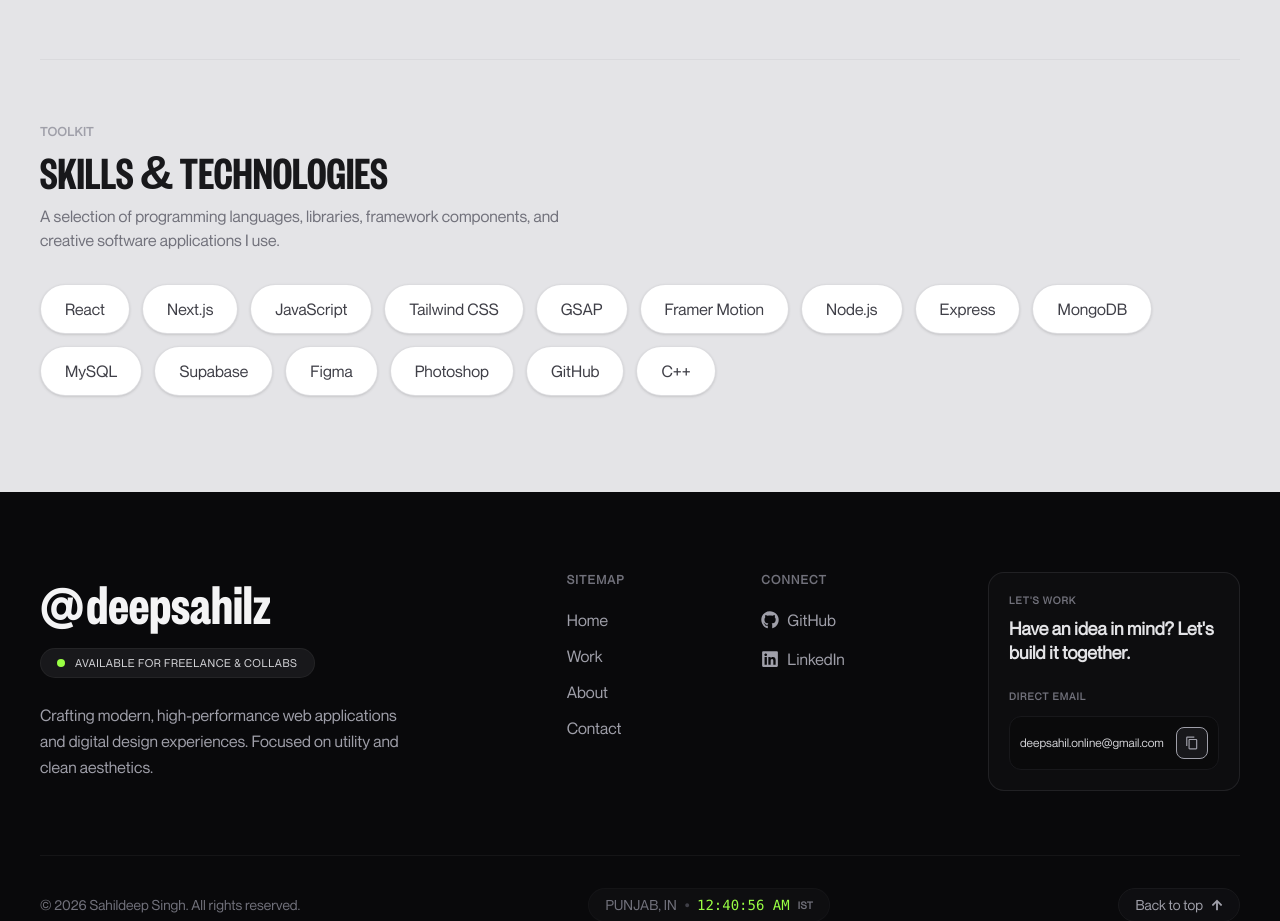
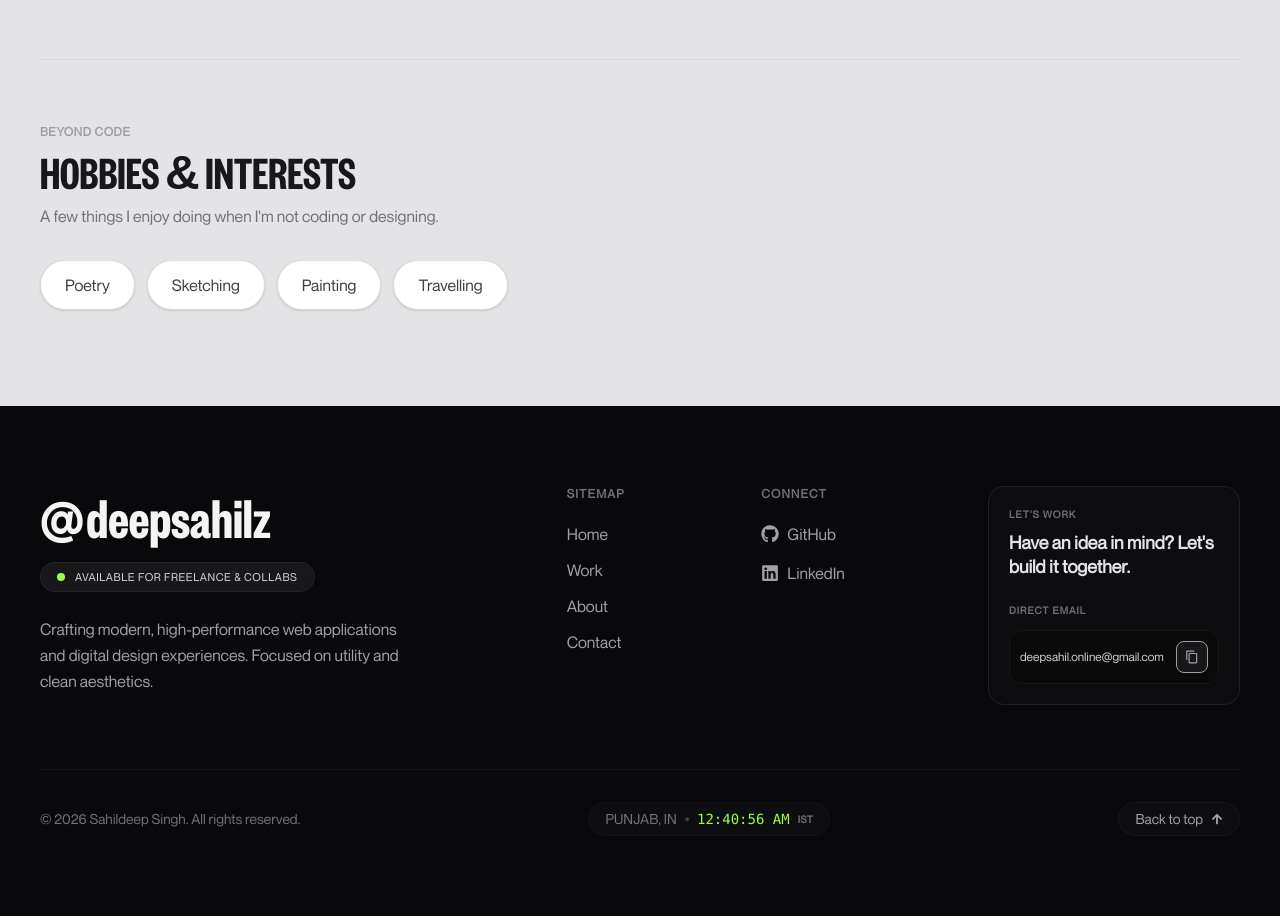
Before and after one commit to deepsahilz/deepsahilz-portfolio-reactjs, a React (Vite) app in the folder client/: page /about in a window 1280 px wide. Shown: the part 1340-2261 px from the top of the page. Built offline with nearby package versions, Linux system fonts and the light colour scheme.

Commit message:
minor fixes

```diff
--- a/client/src/components/HeroSection.jsx
+++ b/client/src/components/HeroSection.jsx
@@ -111,7 +111,7 @@
         <div className='relative h-full w-full '>
           <div className='w-full flex h-full justify-center items-center '>
 
-            <div className='text-center w-full absolute top-[50%] left-[50%] -translate-x-1/2 -translate-y-1/2 flex flex-col items-center px-8 md:px-10'>
+            <div className='text-center w-full absolute top-[50%] left-[50%] -translate-x-1/2 -translate-y-1/2 flex flex-col items-center px-4 md:px-10'>
               <div className='flex items-center justify-center flex-col text-4xl sm:text-6xl md:text-8xl lg:text-[7rem] font-semibold mb-6 md:mb-10 w-full'>
                 <h1 className='flex flex-wrap items-center justify-center tracking-tight text-center leading-none'>
                   <span className='mr-2 md:mr-0'> Hello </span>
@@ -148,14 +148,17 @@
         </div>
       </div>
 
-      <div className='absolute pointer-events-none z-[100] top-0 bottom-0 w-full h-full'>
-        <div className='border-zinc-400 absolute top-6 left-[15.5px] right-[16px] rounded-tl-3xl border-l-2 border-t-2 rounded-tr-3xl h-[18rem] md:top-10 md:left-[25.5px] md:right-[26px] md:rounded-tl-4xl md:border-l-3 md:border-t-3 md:rounded-tr-4xl md:h-[26rem]'></div>
-        <div className='border-zinc-400 absolute bottom-[8.5rem] left-[15.5px] rounded-bl-3xl border-b-2 border-l-2 w-[3rem] h-12 md:bottom-[12.8rem] md:left-[25.5px] md:rounded-bl-4xl md:border-b-3 md:border-l-3 md:w-[5rem] md:h-20'></div>
-        <div className='border-zinc-400 absolute bottom-[60px] left-[45px] rounded-tr-[3rem] border-r-2 border-t-2 w-[4rem] h-[3.5rem] md:bottom-[95.5px] md:left-[75px] md:rounded-tr-[6rem] md:border-r-3 md:border-t-3 md:w-[8rem] md:h-[7rem]'></div>
-        <div className='border-zinc-400 absolute bottom-[1.8rem] left-[4.8rem] right-[4.8rem] rounded-b-3xl border-b-2 border-r-2 border-l-2 h-10 md:bottom-[2.5rem] md:left-[12.55rem] md:right-auto md:min-w-[67.25vw] md:w-[69.69rem] md:h-14 md:border-b-3 md:border-r-3 md:border-l-3 md:rounded-b-4xl'></div>
-        <div className='border-zinc-400 absolute bottom-[5.2rem] right-[16px] rounded-br-3xl border-b-2 border-r-2 w-[5rem] h-12 md:bottom-[7.76rem] md:right-[25.5px] md:rounded-br-4xl md:border-b-3 md:border-r-3 md:w-[9rem] md:h-20'></div>
-        <div className='border-zinc-400 absolute bottom-[52px] right-[45px] rounded-tl-3xl border-l-2 border-t-2 w-[4.25rem] h-[2rem] md:bottom-[78.5px] md:right-[75px] md:rounded-tl-4xl md:border-l-3 md:border-t-3 md:w-[8.25rem] md:h-[3rem]'></div>
-        <div className='border-zinc-400 absolute top-6 right-[16px] rounded-tr-3xl border-r-2 border-t-2 w-4 h-[20rem] md:top-10 md:right-[26px] md:rounded-tr-4xl md:border-r-3 md:border-t-3 md:w-7 md:h-[31rem]'></div>
+      <div className='absolute pointer-events-none hidden z-[100] xl:block top-0 bottom-0 w-full h-full'>
+        {/* <div className='border-zinc-400 absolute top-0 left-12 rounded-br-4xl border-r-3 border-b-3 w-[9.5rem] h-[82px]'></div> */}
+        {/* <div className='border-zinc-400 absolute top-10  left-12  border-t-3 w-[9.5rem] h-20'></div> */}
+        <div className='border-zinc-400 absolute top-10 left-[25.5px] right-[26px] rounded-tl-4xl border-l-3 border-t-3 rounded-tr-4xl  h-[26rem]'></div>
+        <div className='border-zinc-400 absolute bottom-[12.8rem] left-[25.5px] rounded-bl-4xl border-b-3 border-l-3 w-[5rem] h-20'></div>
+        <div className='border-zinc-400 absolute bottom-[95.5px] left-[75px] rounded-tr-[6rem] border-r-3 border-t-3 w-[8rem] h-[7rem]'></div>
+        <div className='border-zinc-400 absolute bottom-[2.5rem] left-[12.55rem] rounded-b-4xl border-b-3 border-r-3 border-l-3 min-w-[67.25vw] w-[69.69rem] h-14'></div>
+        <div className='border-zinc-400 absolute bottom-[7.76rem] right-[25.5px] rounded-br-4xl border-b-3 border-r-3 w-[9rem] h-20'></div>
+        <div className='border-zinc-400 absolute bottom-[78.5px] right-[75px] rounded-tl-4xl border-l-3 border-t-3 w-[8.25rem] h-[3rem]'></div>
+        <div className='border-zinc-400 absolute top-10 right-[26px] rounded-tr-4xl border-r-3 border-t-3 w-7 h-[31rem]'></div>
+        {/* <div className='border-zinc-400 absolute top-0 right-[3rem] rounded-bl-4xl border-b-3 border-l-3 w-[16.5rem] h-[82px]'></div> */}
       </div>
 
       <div>
--- a/client/src/components/Navbar.jsx
+++ b/client/src/components/Navbar.jsx
@@ -95,7 +95,7 @@
         className={`fixed top-6 left-1/2 -translate-x-1/2 z-50 bg-zinc-950/85 backdrop-blur-xl border border-zinc-800/80 shadow-lg flex transition-all duration-300 ${showNavbar ? "translate-y-0" : "-translate-y-28 opacity-0 pointer-events-none"
           } ${menuOpen
             ? "w-[calc(100%-2rem)] max-w-sm rounded-2xl flex-col p-4"
-            : "w-[calc(100%-2rem)] md:w-auto rounded-2xl md:rounded-full py-2 px-3 md:py-2.5 md:px-7 flex-row items-center justify-between"
+            : "w-[calc(100%-2rem)] md:w-auto rounded-2xl md:rounded-full py-2 px-3 md:py-2.5 md:px-7 flex-col md:flex-row items-center justify-between"
           }`}
       >
         {/* HEADER BAR (Logo + Controls) */}
--- a/client/src/pages/AboutPage.jsx
+++ b/client/src/pages/AboutPage.jsx
@@ -1,22 +1,11 @@
 import React from "react";
 import { motion } from "framer-motion";
 
-const skills = [
-  { name: "React", category: "Frontend" },
-  { name: "Next.js", category: "Frontend" },
-  { name: "JavaScript", category: "Language" },
-  { name: "Tailwind CSS", category: "Design" },
-  { name: "GSAP", category: "Animation" },
-  { name: "Framer Motion", category: "Animation" },
-  { name: "Node.js", category: "Backend" },
-  { name: "Express", category: "Backend" },
-  { name: "MongoDB", category: "Backend" },
-  { name: "MySQL", category: "Backend" },
-  { name: "Supabase", category: "Backend" },
-  { name: "Figma", category: "Design" },
-  { name: "Photoshop", category: "Design" },
-  { name: "GitHub", category: "Tools" },
-  { name: "C++", category: "Language" }
+const hobbies = [
+  { name: "Poetry" },
+  { name: "Sketching" },
+  { name: "Painting" },
+  { name: "Travelling" }
 ];
 
 const AboutPage = () => {
@@ -177,44 +166,30 @@
           </motion.div>
         </motion.div>
 
-        {/* Skill Matrix Section */}
+        {/* Hobbies & Interests Section */}
         <div className="mt-16 md:mt-24 border-t border-zinc-300/60 pt-16">
-          <motion.div
-            initial={{ opacity: 0, y: 20 }}
-            whileInView={{ opacity: 1, y: 0 }}
-            viewport={{ once: true }}
-            transition={{ duration: 0.6 }}
-            className="space-y-8"
-          >
+          <div className="space-y-8">
             <div>
-              <span className="text-zinc-400 text-xs font-semibold uppercase tracking-wider block mb-2">TOOLKIT</span>
+              <span className="text-zinc-400 text-xs font-semibold uppercase tracking-wider block mb-2">BEYOND CODE</span>
               <h2 className="text-4xl md:text-5xl font-bold uppercase font-founders text-zinc-900">
-                Skills & Technologies
+                Hobbies & Interests
               </h2>
               <p className="text-zinc-500 max-w-xl text-sm md:text-base mt-2">
-                A selection of programming languages, libraries, framework components, and creative software applications I use.
+                A few things I enjoy doing when I'm not coding or designing.
               </p>
             </div>
 
             <div className="flex flex-wrap gap-3 mt-8">
-              {skills.map((skill, index) => (
-                <motion.div
+              {hobbies.map((hobby, index) => (
+                <div
                   key={index}
-                  initial={{ opacity: 0, scale: 0.9 }}
-                  whileInView={{ opacity: 1, scale: 1 }}
-                  viewport={{ once: true }}
-                  transition={{ delay: index * 0.02 }}
-                  whileHover={{ scale: 1.05, y: -2 }}
                   className="bg-white hover:bg-zinc-900 border border-zinc-300/80 hover:border-zinc-900 text-zinc-700 hover:text-zinc-100 font-medium py-2.5 px-4 md:py-3 md:px-6 rounded-full cursor-default transition-all duration-300 flex items-center gap-2 shadow-sm hover:shadow"
                 >
-                  <span className="text-sm md:text-base font-neue font-medium">{skill.name}</span>
-                  {/* <span className="text-[10px] uppercase px-1.5 py-0.5 rounded-full bg-zinc-100 hover:bg-zinc-800 text-zinc-400 border border-zinc-200">
-                    {skill.category}
-                  </span> */}
-                </motion.div>
+                  <span className="text-sm md:text-base font-neue font-medium">{hobby.name}</span>
+                </div>
               ))}
             </div>
-          </motion.div>
+          </div>
         </div>
       </div>
     </div>
```
